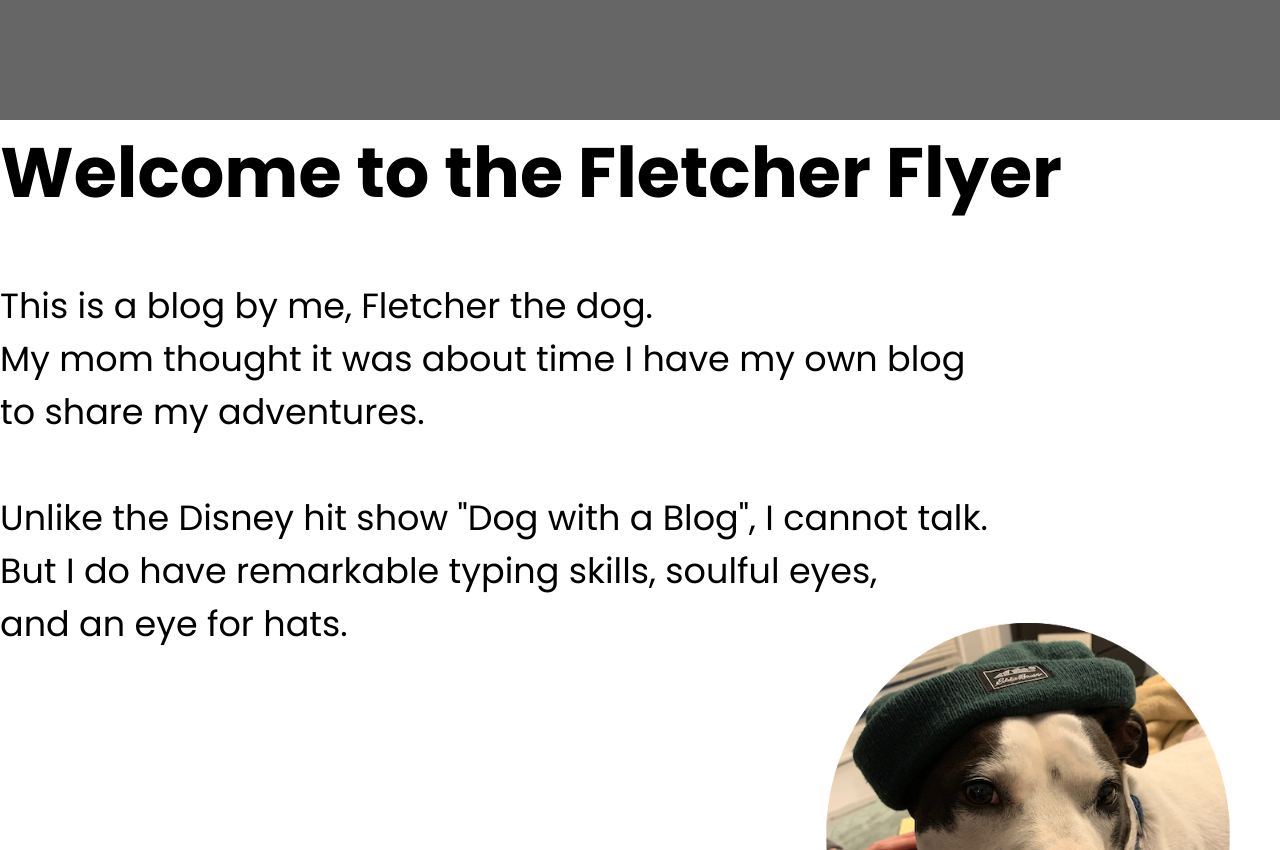
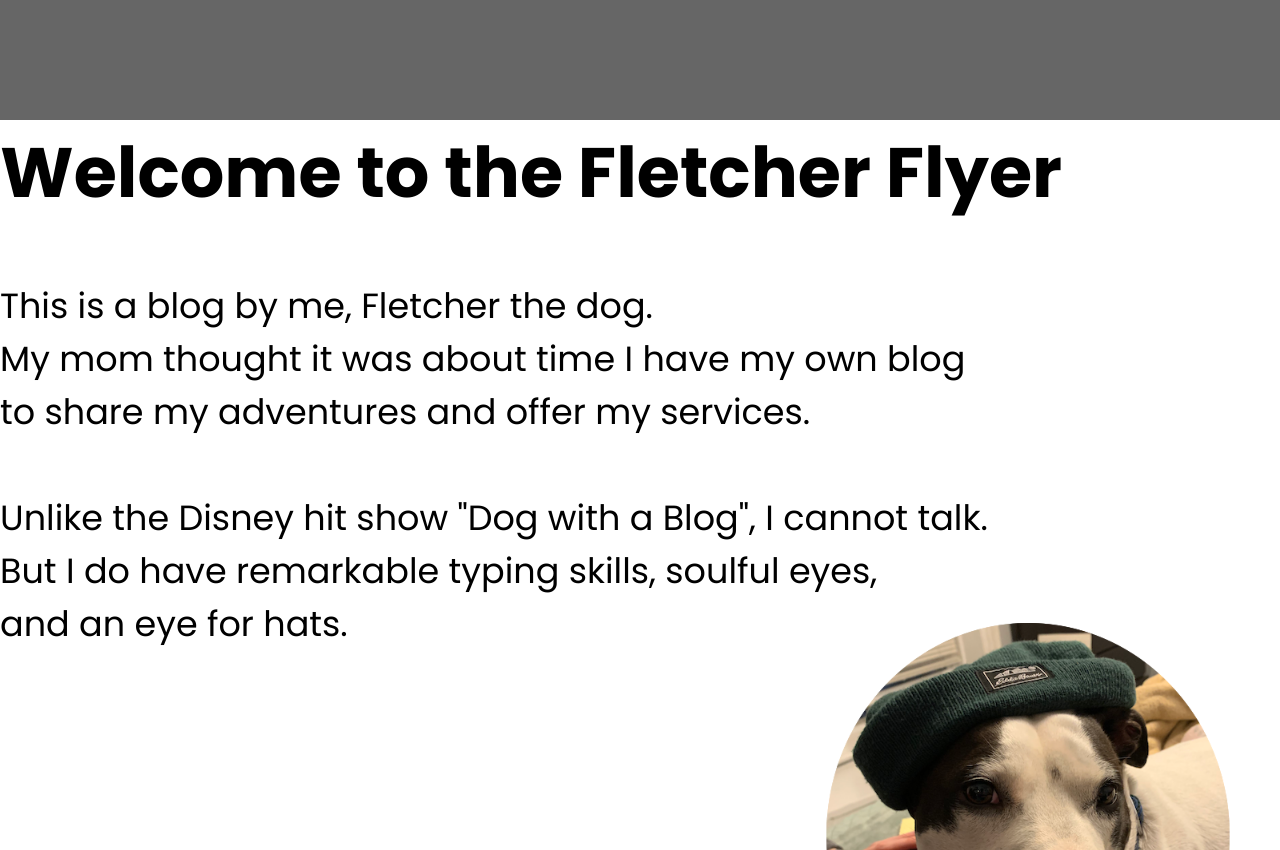
Before and after one commit to mguachun/fletcher-flyer, a plain HTML site: page index.html in a window 1280 px wide. Shown: the part 680-1530 px from the top of the page. Drawn offline with Linux system fonts and the light colour scheme.

Commit message:
edit to blurb

```diff
--- a/index.html
+++ b/index.html
@@ -15,7 +15,7 @@
             <br>
              This is a blog by me, Fletcher the dog. <br>
              My mom thought it was about time I have my own blog
-             <br>to share my adventures.
+             <br>to share my adventures and offer my services.
              <br>
              <br>
              Unlike the Disney hit show "Dog with a Blog", I cannot talk.
@@ -42,9 +42,29 @@
             <h1>SERVICES</h1>
             <div class="services">
                 As a good boi, I have many talents.
+
+                <p >I run a notorious squirrel hunting business called Snooty Patrol. At Snooty Patrol, we offer services to those in need of pest relief.
+                    <br> We take weekly appointments and can travel within a walk's radius. Please inquire at contact for pricing and quotes.</p>
+
+                <img class="hunt" src="./images/Hunt.png ">
+
+
+            </div>
+            <div class="services">
+                As a good boi, I have many talents.
+
+                <p >I run a notorious squirrel hunting business called Snooty Patrol. At Snooty Patrol, we offer services to those in need of pest relief.
+                    <br> We take weekly appointments and can travel within a walk's radius. Please inquire at contact for pricing and quotes.</p>
+
+
+
+                <img class="model" src="./images/Model.png ">
+
+
             </div>
 
-            </div>`,
+
+            `,
         'contact': `
         <div class="contact">
             <h1>CONTACT</h1>
```
